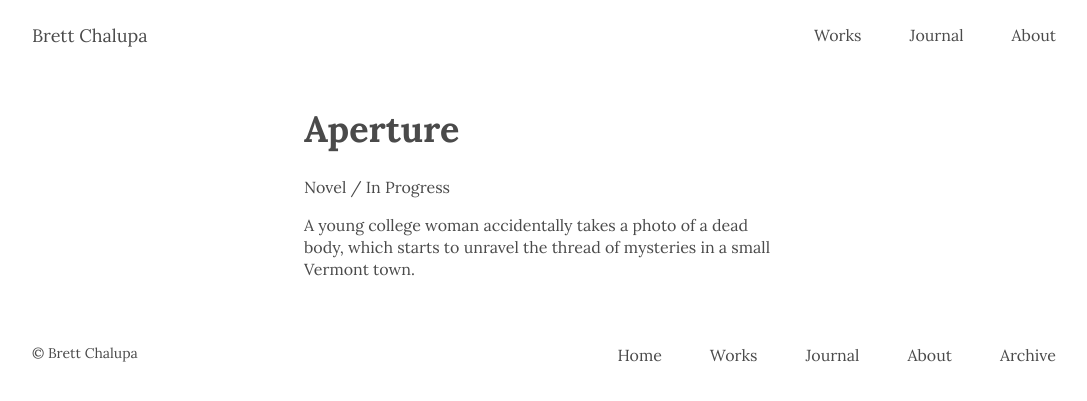
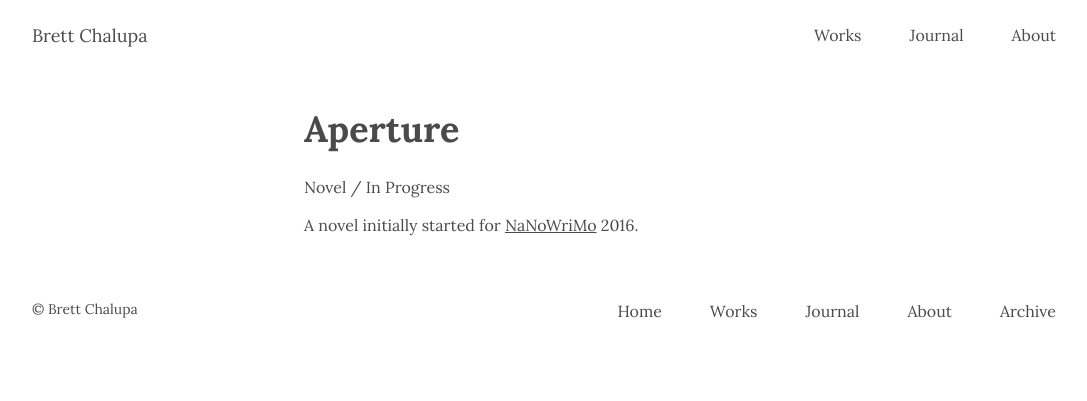
Before and after one commit to brettchalupa/brettchalupa.github.io, a Jekyll site: the page built from _works/aperture.md, in a window 1280 px wide. Shown: the top 401 px of the page, without its empty margins (96-1183 px from the left). Built offline with Jekyll 4.4.1, drawn with Linux system fonts in a browser that asks for light colours; a script that is not in the unit is left out.

Commit message:
Simplify Aperture description
This makes it so the description is less concrete since the premise may
change.

```diff
--- a/_works/aperture.md
+++ b/_works/aperture.md
@@ -10,5 +10,4 @@ layout: work
 period: In Progress
 ---
 
-A young college woman accidentally takes a photo of a dead body, which
-starts to unravel the thread of mysteries in a small Vermont town.
+A novel initially started for [NaNoWriMo](http://nanowrimo.org/) 2016.
```
